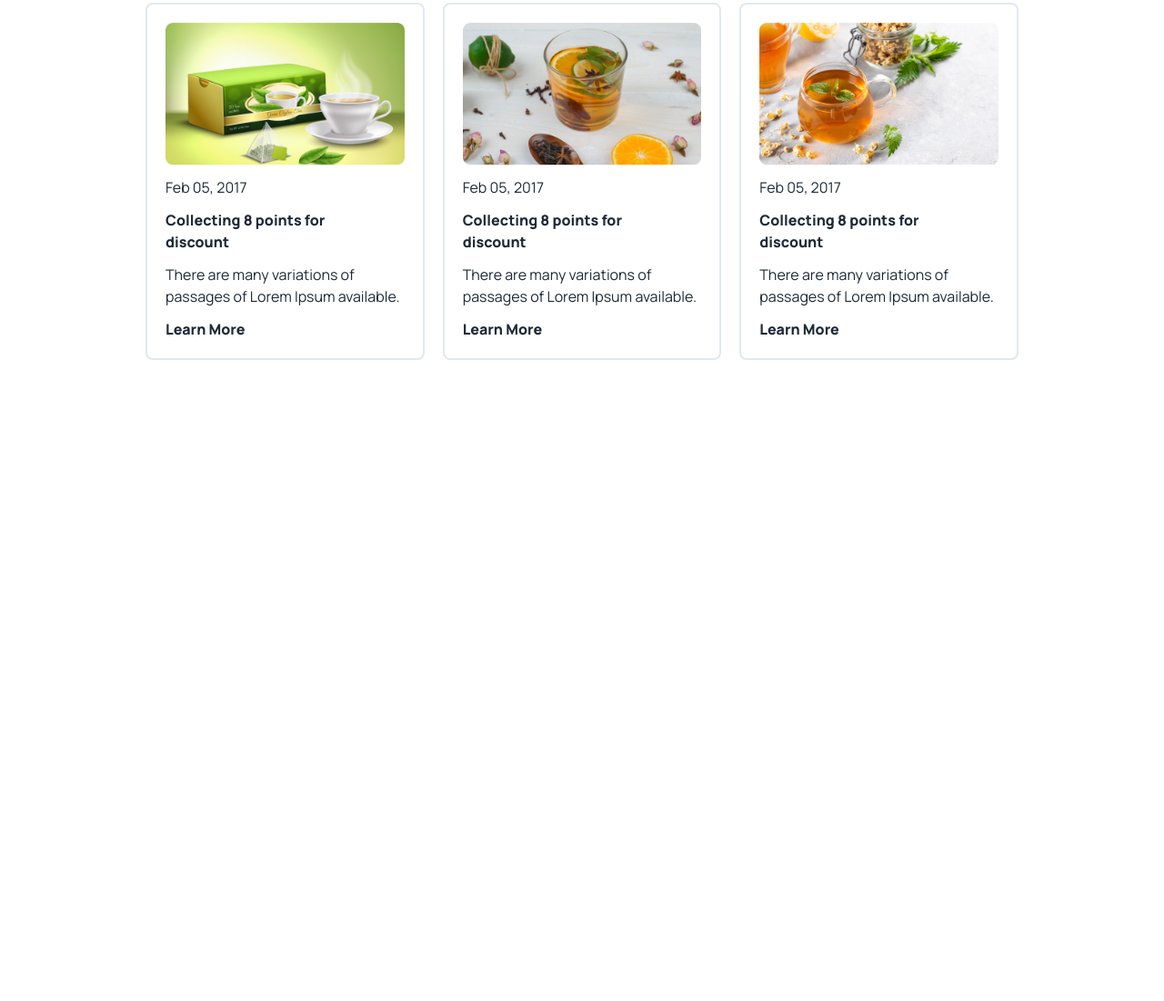
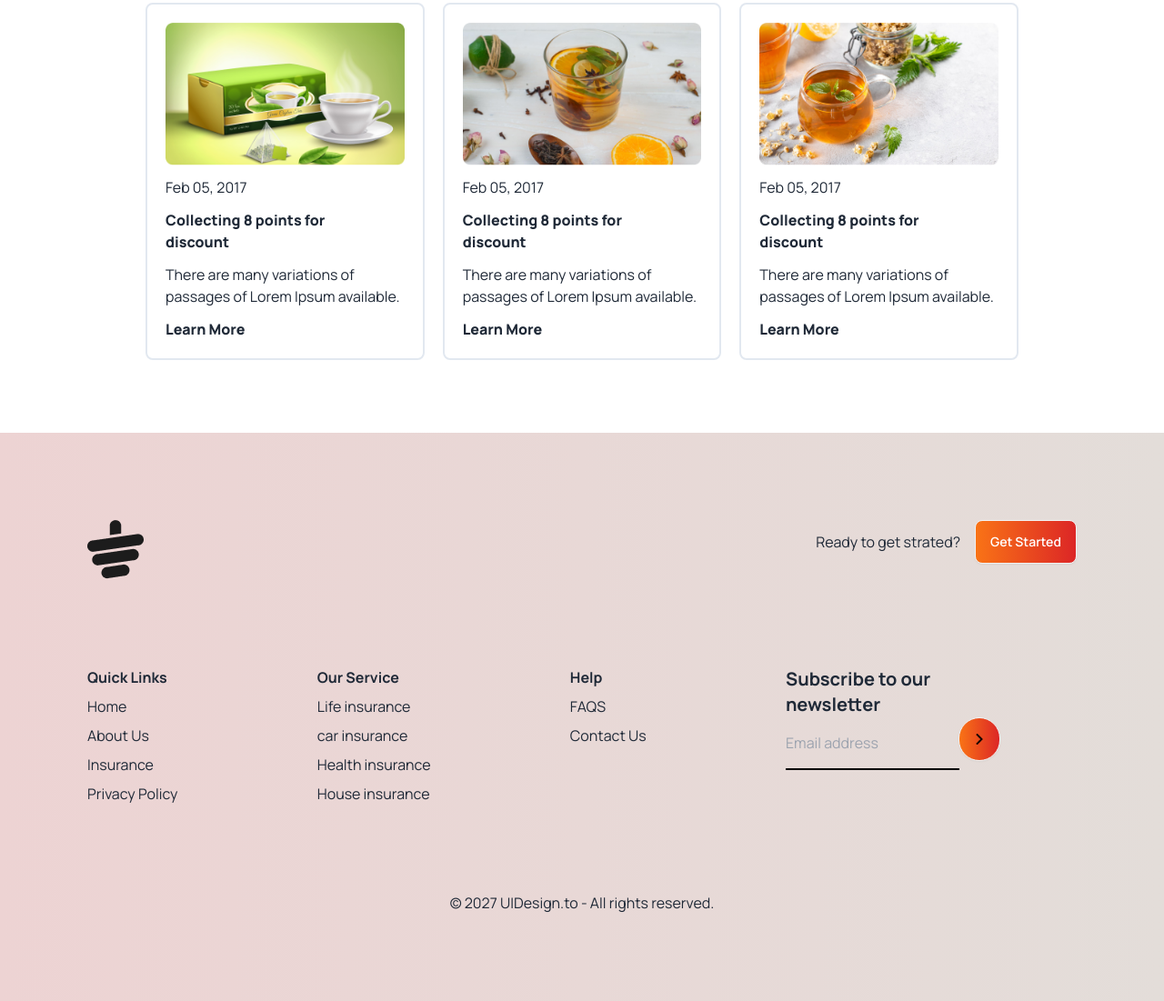
Before and after one commit to md-jisan-ahmed/project-3, a plain HTML site: page index.html in a window 1280 px wide. Shown: the part 2880-3981 px from the top of the page at 91% size. Before the commit the page ends 3356 px from the top, so only its background shows below. Drawn offline with nearby package versions, Linux system fonts and the light colour scheme.

Commit message:
complete footer section

```diff
--- a/index.html
+++ b/index.html
@@ -212,7 +212,58 @@
                 </div>
             </section>
     </main>
+    <footer class="mx-auto bg-gradient-to-r from-[#edd3d3] and to-[#e3ddd9] p-10 lg:p-24">
 
+            <div class="flex gap-16 lg:justify-between mb-24">
+                <div>
+                    <img src="images/cup.png" alt="">
+                </div>
+                <div>
+                    <div class="flex gap-1 lg:gap-4 items-center">
+                        <p>Ready to get strated?</p>
+                        <button class="btn bg-gradient-to-r from-orange-500 and to-red-600 text-white">
+                            Get Started
+                        </button>
+                    </div>
+                </div>
+            </div>
+
+            <div class="flex flex-col gap-5 lg:flex-row justify-between">
+                <nav class="flex flex-col space-y-2">
+                    <h6 class=" capitalize font-bold">quick links</h6>
+                    <a class="link link-hover">Home</a>
+                    <a class="link link-hover">About Us</a>
+                    <a class="link link-hover">Insurance</a>
+                    <a class="link link-hover">Privacy Policy</a>
+                </nav>
+                <nav class="flex flex-col space-y-2">
+                    <h6 class=" capitalize font-bold">Our Service</h6>
+                    <a class="link link-hover">Life insurance</a>
+                    <a class="link link-hover">car insurance</a>
+                    <a class="link link-hover">Health insurance</a>
+                    <a class="link link-hover">House insurance</a>
+                </nav>
+                <nav class="flex flex-col space-y-2">
+                    <h6 class=" capitalize font-bold">Help</h6>
+                    <a class="link link-hover">FAQS</a>
+                    <a class="link link-hover">Contact Us</a>
+                </nav>
+                <form>
+                    <h6 class="text-xl font-bold
+                    ">Subscribe to our <br> newsletter</h6>
+                    <fieldset class="form-control w-80">
+                      <div class="join">
+                        <input
+                          type="text"
+                          placeholder="Email address "
+                          class="py-4 bg-transparent border-b-2 border-black text-black outline-none" />
+                        <button class="btn rounded-full bg-gradient-to-r from-orange-500 and to-red-600"> <img class="h-3 w-3 text-white" src="images/right-arrow.png" alt=""></button>
+                      </div>
+                    </fieldset>
+                </form>
+            </div>
+            <p class="text-center mt-24">© 2027 UIDesign.to - All rights reserved.</p>
+      </footer>
 
 </body>
 </html>
```
Also changed, not shown: images/right-arrow.png (added).
